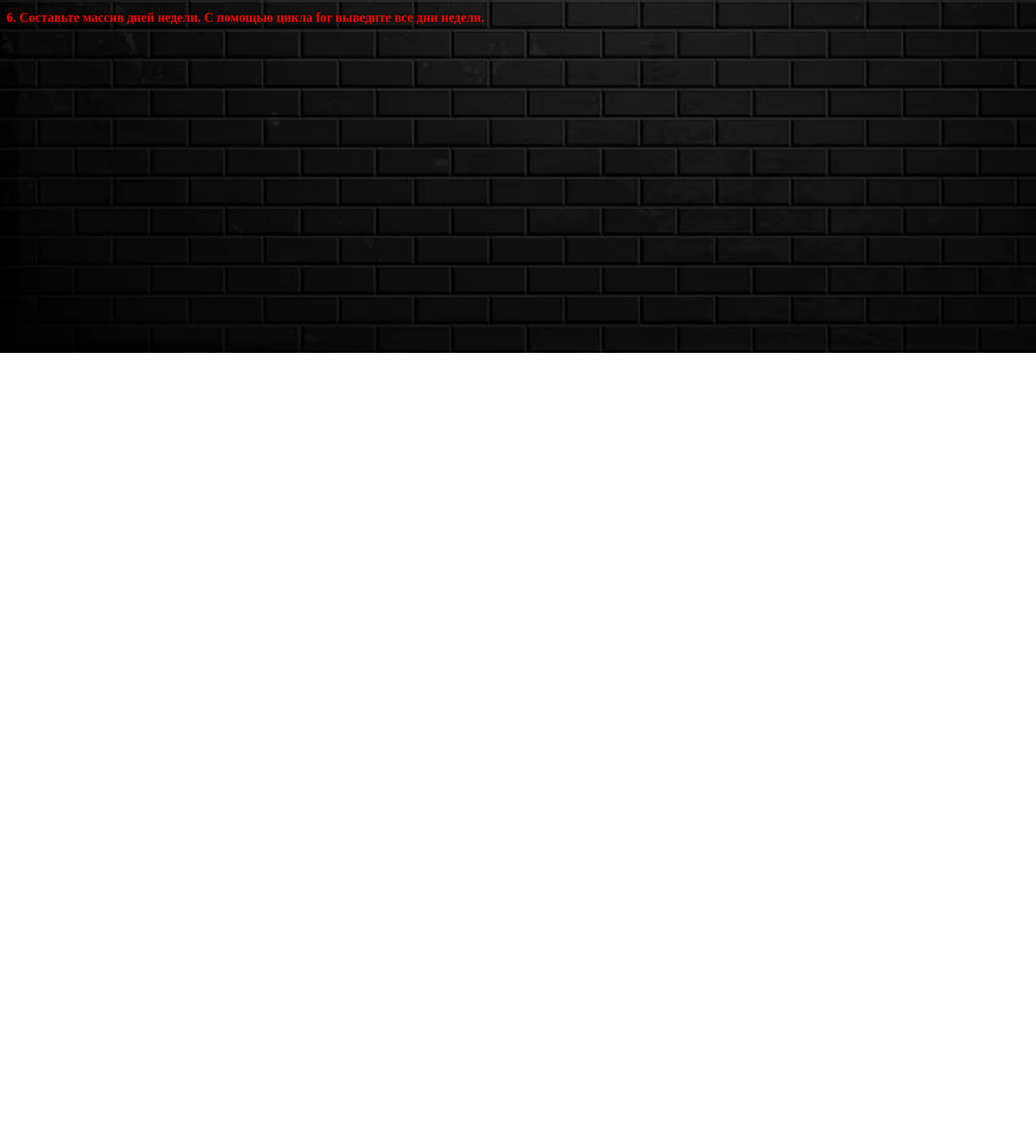
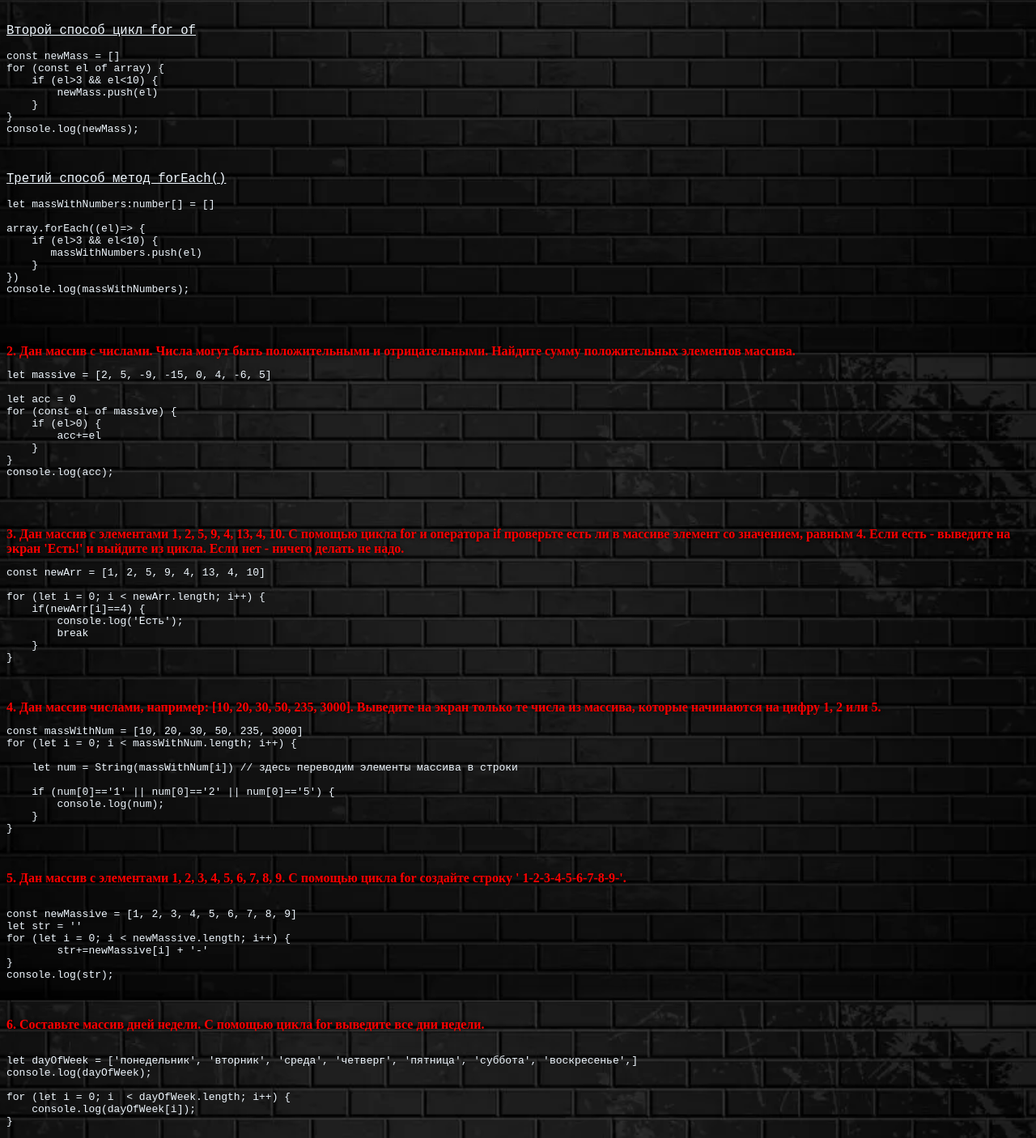
Before and after one commit to belkud/JavaScript, a website built with Vite: page JS_PZ_Modul_extra_task.html in a window 1280 px wide. Shown: the part 364-1770 px from the top of the page at 81% size. Before the commit the page ends 800 px from the top, so only its background shows below. Built offline with nearby package versions, Linux system fonts and the light colour scheme.

Commit message:
resolved tasks in module

```diff
--- a/JS_PZ_Modul_extra_task.html
+++ b/JS_PZ_Modul_extra_task.html
@@ -20,22 +20,120 @@
 <h4>1. Дан массив с элементами 2, 5, 9, 15, 0, 4. С помощью цикла for и
     оператора if выведите на экран столбец тех элементов массива, которые больше 3-х,
     но меньше 10.</h4>
+    <pre>
+
+let array = [2, 5, 9, 15, 0, 4]
+
+
+<span style="text-decoration: underline; font-size: 1.2em;">Первый способ цикл for</span>
+
+let arrayWitnNewElem = []
+for (let i = 0; i &#60; array.length; i++) {
+    if (array[i]>3 && array[i]&#60;10) {
+        arrayWitnNewElem.push(array[i]);
+    }
+}
+console.log(arrayWitnNewElem);
+
+
+
+<span style="text-decoration: underline; font-size: 1.2em;">Второй способ цикл for of</span>
+
+const newMass = []
+for (const el of array) {
+    if (el>3 && el&#60;10) {
+        newMass.push(el)
+    }
+}
+console.log(newMass);
+
+
+
+<span style="text-decoration: underline; font-size: 1.2em;">Третий способ метод forEach()</span>
+
+let massWithNumbers:number[] = []
+
+array.forEach((el)=> {
+    if (el>3 && el&#60;10) {
+       massWithNumbers.push(el)
+    }
+})
+console.log(massWithNumbers);
+
+    </pre>
 
 <h4>2. Дан массив с числами. Числа могут быть положительными и отрицательными.
     Найдите сумму положительных элементов массива.</h4>
+
+    <pre>
+let massive = [2, 5, -9, -15, 0, 4, -6, 5]
+
+let acc = 0
+for (const el of massive) {
+    if (el>0) {
+        acc+=el
+    }
+}
+console.log(acc);
+
+    </pre>
 
 <h4>3. Дан массив с элементами 1, 2, 5, 9, 4, 13, 4, 10. С помощью цикла for и
 оператора if проверьте есть ли в массиве элемент со значением, равным 4.
 Если есть - выведите на экран 'Есть!' и выйдите из цикла. Если нет - ничего делать не надо.</h4>
 
+<pre>
+const newArr = [1, 2, 5, 9, 4, 13, 4, 10]
+
+for (let i = 0; i &#60; newArr.length; i++) {
+    if(newArr[i]==4) {
+        console.log('Есть');
+        break
+    }
+}
+
+</pre>
+
+
 <h4>4. Дан массив числами, например: [10, 20, 30, 50, 235, 3000]. Выведите на экран только
 те числа из массива, которые начинаются на цифру 1, 2 или 5.</h4>
+    <pre>
+const massWithNum = [10, 20, 30, 50, 235, 3000]
+for (let i = 0; i &#60; massWithNum.length; i++) {
+
+    let num = String(massWithNum[i]) // здесь переводим элементы массива в строки
+
+    if (num[0]=='1' || num[0]=='2' || num[0]=='5') {
+        console.log(num);
+    }
+}
+    </pre>
+
 
 <h4>5. Дан массив с элементами 1, 2, 3, 4, 5, 6, 7, 8, 9. С помощью цикла for создайте строку '
 1-2-3-4-5-6-7-8-9-'.</h4>
+<pre>
+
+const newMassive = [1, 2, 3, 4, 5, 6, 7, 8, 9]
+let str = ''
+for (let i = 0; i &#60; newMassive.length; i++) {
+        str+=newMassive[i] + '-'
+}
+console.log(str);
+
+</pre>
+
 
 <h4>6. Составьте массив дней недели. С помощью цикла for выведите все дни недели.</h4>
+<pre>
 
+let dayOfWeek = ['понедельник', 'вторник', 'среда', 'четверг', 'пятница', 'суббота', 'воскресенье',]
+console.log(dayOfWeek);
+
+for (let i = 0; i  &#60; dayOfWeek.length; i++) {
+    console.log(dayOfWeek[i]);
+}
+</pre>
 
 
 
--- a/src/main.ts
+++ b/src/main.ts
@@ -1140,60 +1140,64 @@ console.log(arrayWitnNewElem);
 
 
 //! второй способ решения цикл for of
-const newMass = []
-for (const el of array) {
-    if (el>3 && el<10) {
-        newMass.push(el)
-    }
-}
-console.log(newMass);
+// const newMass = []
+// for (const el of array) {
+//     if (el>3 && el<10) {
+//         newMass.push(el)
+//     }
+// }
+// console.log(newMass);
 
 
 // !2. Дан массив с числами. Числа могут быть положительными и отрицательными. Найдите сумму
 // !положительных элементов массива.
 
-let massive5 = [2, 5, -9, -15, 0, 4, -6, 5]
+// let massive5 = [2, 5, -9, -15, 0, 4, -6, 5]
 
-let accumulyator = 0
-for (const el of massive5) {
-    if (el>0) {
-        accumulyator+=el
-    }
-}
-console.log(accumulyator);
+// let accumulyator = 0
+// for (const el of massive5) {
+//     if (el>0) {
+//         accumulyator+=el
+//     }
+// }
+// console.log(accumulyator);
 
 
 // !3. Дан массив с элементами 1, 2, 5, 9, 4, 13, 4, 10. С помощью цикла for и оператора if п
 // !роверьте есть ли в массиве элемент со значением, равным 4. Если есть - выведите на экран 'Есть!' и выйдите из цикла. Если нет - ничего делать не надо.
 
-const newArr = [1, 2, 5, 9, 4, 13, 4, 10]
-for (let i = 0; i < newArr.length; i++) {
-        if(newArr[i]==4) {
-            console.log('Есть');
-            break
-        }
-}
+// const newArr = [1, 2, 5, 9, 4, 13, 4, 10]
+// for (let i = 0; i < newArr.length; i++) {
+//         if(newArr[i]==4) {
+//             console.log('Есть');
+//             break
+//         }
+// }
 
 
 // !4. Дан массив числами, например: [10, 20, 30, 50, 235, 3000]. Выведите на экран только те
 // ! числа из массива, которые начинаются на цифру 1, 2 или 5.
-const massWithNum = [10, 20, 30, 50, 235, 3000]
-for (let i = 0; i < massWithNum.length; i++) {
+// const massWithNum = [10, 20, 30, 50, 235, 3000]
+// for (let i = 0; i < massWithNum.length; i++) {
 
-    let num = String(massWithNum[i]) // здесь переводим элементы массива в строки
+//     let num = String(massWithNum[i]) // здесь переводим элементы массива в строки
 
-    if (num[0]=='1' || num[0]=='2' || num[0]=='5') {
-        console.log(num);
-    }
-
-}
+//     if (num[0]=='1' || num[0]=='2' || num[0]=='5') {
+//         console.log(num);
+//     }
+// }
 
 
 // !5. Дан массив с элементами 1, 2, 3, 4, 5, 6, 7, 8, 9. С помощью цикла for создайте строку
 // ! ' 1-2-3-4-5-6-7-8-9-'.
 
-const newMassive = [1, 2, 3, 4, 5, 6, 7, 8, 9]
-console.log(newMassive.toString().split(',').join('-'));
+// const newMassive = [1, 2, 3, 4, 5, 6, 7, 8, 9]
+// let string = ''
+// for (let i = 0; i < newMassive.length; i++) {
+//         string+=newMassive[i] + '-'
+// }
+// console.log(string);
+
 
 
 
@@ -1204,7 +1208,6 @@ console.log(dayOfWeek);
 
 for (let i = 0; i < dayOfWeek.length; i++) {
     console.log(dayOfWeek[i]);
-
 }
 
 
@@ -1240,42 +1243,6 @@ mass1.forEach((el)=>{
 
 console.log(mass1);
 
-
-//! 1. Дан массив с элементами 2, 5, 9, 15, 0, 4. С помощью цикла for и оператора if
-//! выведите на экран столбец тех элементов массива, которые больше 3-х, но меньше 10.
-
-//! первый способ решения цикл for
-
-array = [2, 5, 9, 15, 0, 4]
-
-let massWithNumbers:number[] = []
-
-array.forEach((el)=> {
-    if (el>3 && el<10) {
-       massWithNumbers.push(el)
-    }
-})
-console.log(massWithNumbers);
-
-
-// const newMass = []
-// for (const el of array) {
-//     if (el>3 && el<10) {
-//         newMass.push(el)
-//     }
-// }
-// console.log(newMass);
-
-
-
-
-// let arrayWitnNewElem = []
-// for (let i = 0; i < array.length; i++) {
-//     if (array[i]>3 && array[i]<10) {
-//         arrayWitnNewElem.push(array[i]);
-//     }
-// }
-// console.log(arrayWitnNewElem);
 
 
 
@@ -1326,8 +1293,6 @@ console.log(sortPayment.reverse());
 
 
 
-
-  // возвращает массив, состоящий из двух первых пользователей
   let someUsers = users.find(el=>el.payment>=20000) //! выводит первое верное значение и на нём завешается
   console.log(someUsers);
 
@@ -1371,3 +1336,8 @@ let testMap = array.map(el=>el*10) //! создаёт новый массив и
 console.log(testMap);
 
 array.copyWithin
+
+
+
+
+array = [2, 5, 9, 15, 0, 4]
--- a/src/style.css
+++ b/src/style.css
@@ -2,7 +2,6 @@ body{
   background: url(./public/back.webp);
   background: url(./public/back2.webp);
   /* background: black; */
-  /* backdrop-filter:grayscale(1); */
   background-size: cover;
   background-attachment: fixed;
   color: aliceblue;
```
